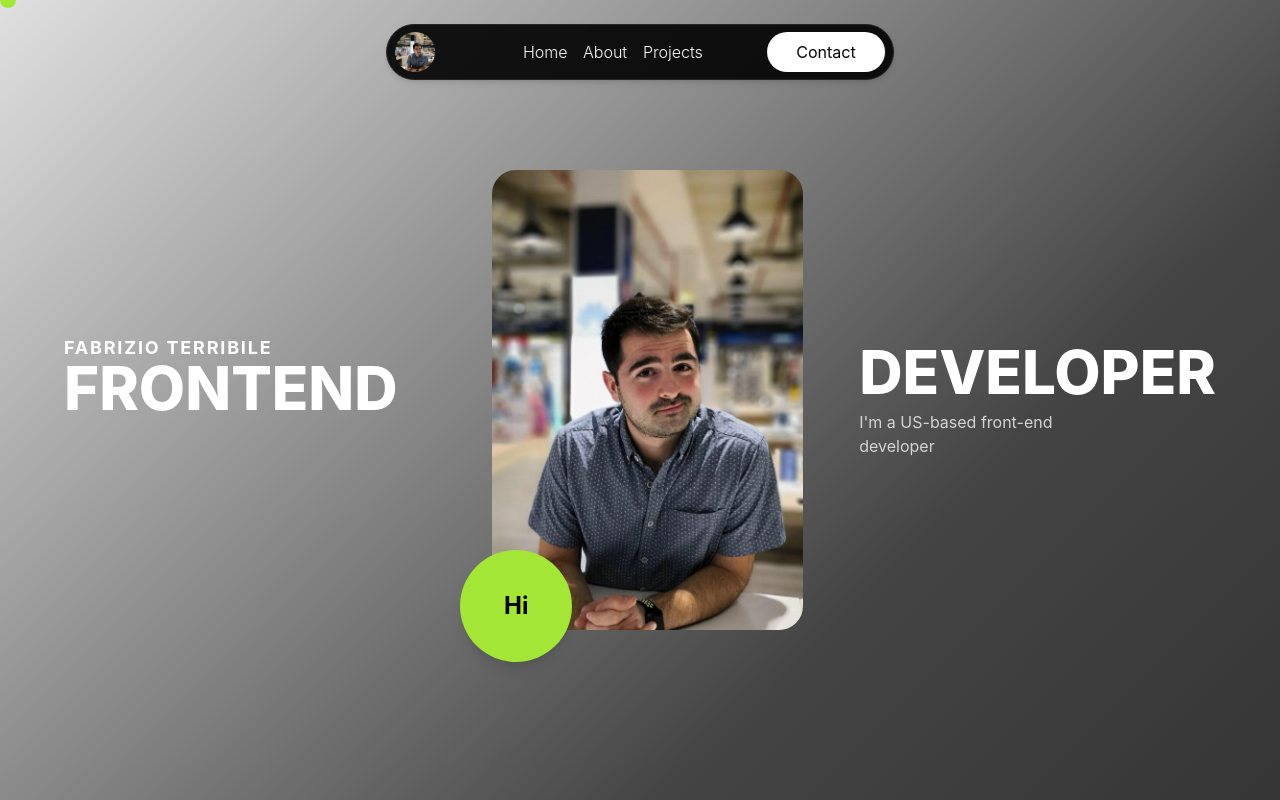
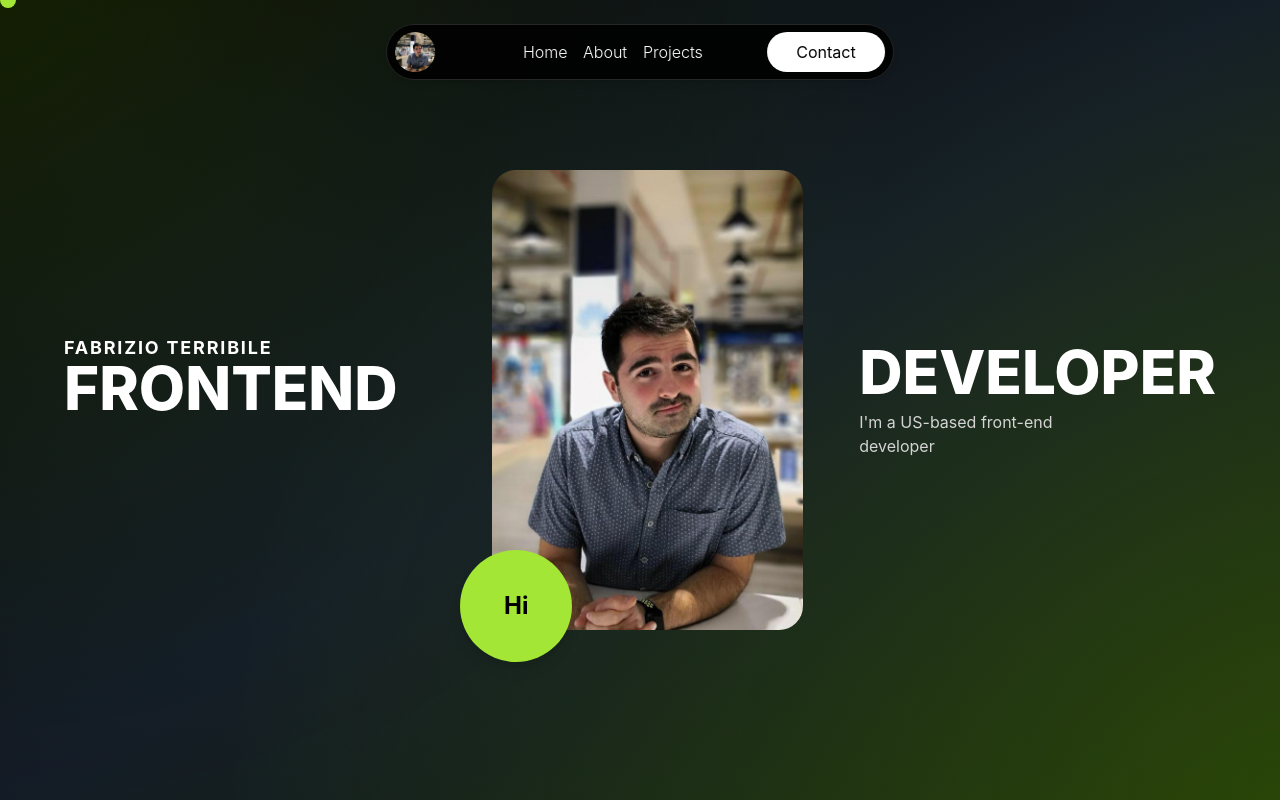
Before and after one commit to Fab785/Portfolio, a React (Create React App) app: page / in a window 1280 px wide. Shown: the top 800 px of the page. Built offline with nearby package versions, Linux system fonts and the light colour scheme.

Commit message:
new background changed

```diff
--- a/src/components/HeroSectionTwo.jsx
+++ b/src/components/HeroSectionTwo.jsx
@@ -8,14 +8,12 @@ const HeroSectionTwo = ({ setHoveredImage, setIsMorphing, graphicImg, webImg, fr
   const [isUIDesignOpen, setIsUIDesignOpen] = useState(false);
   const [hoveredMainLine, setHoveredMainLine] = useState(null);
 
-  // Hover main line: morph to image
   const handleMouseEnterMain = (img, lineKey) => {
     setHoveredImage(img);
     setIsMorphing(true);
     setHoveredMainLine(lineKey);
   };
 
-  // FIXED: safely check Node before contains
   const handleMouseLeaveMain = (e) => {
     const toEl = e.relatedTarget;
     if (toEl instanceof Node && e.currentTarget.contains(toEl)) return;
--- a/src/index.css
+++ b/src/index.css
@@ -16,22 +16,28 @@ html, body {
   overscroll-behavior: none;
 }
 
-/* Custom font and gradient background */
+/* Global black/gray background + subtle lime glow */
 body {
   font-family: 'Inter', system-ui, -apple-system, BlinkMacSystemFont, 'Segoe UI',
     Roboto, 'Helvetica Neue', Arial, sans-serif;
 
-  background: linear-gradient(
-    135deg,
-    #e0e0e0 0%,    /* very soft light gray */
-    #444444 20%,   /* dark gray */
-    #111111 50%,   /* almost black */
-    #222222 100%   /* slightly lighter bottom */
-  );
+  background:
+    radial-gradient(circle at top left, rgba(132, 204, 22, 0.15), transparent 60%),
+    radial-gradient(circle at bottom right, rgba(132, 204, 22, 0.15), transparent 70%),
+    linear-gradient(to bottom right, #000000, #111827, #1a2e05);
 
+  background-attachment: fixed; /* keeps pattern steady */
   color: white;
   min-height: 100vh;
   overflow-x: hidden;
+}
+
+/* Lime highlight (utility classes) */
+.text-lime {
+  color: #C6FF00; /* bright lime */
+}
+.bg-lime {
+  background-color: #C6FF00;
 }
 
 /* Hide scrollbar */
```
Also changed, not shown: src/components/Hero.jsx (+5 -9 lines).
